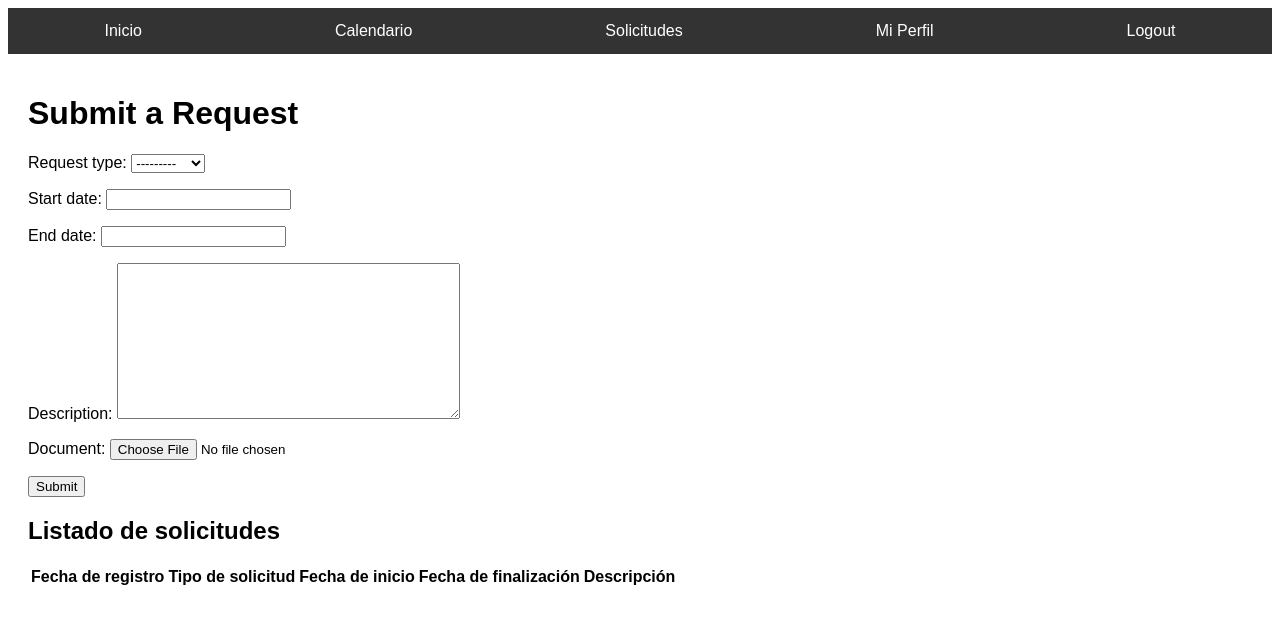
After one commit to LargoLujan/coporate_web_django, a Django app: page /manage_requests/ in a window 1280 px wide. The commit adds this page. Shown: the top 624 px of the page. Run offline with Django 4.2, Linux system fonts and the light colour scheme; a user stored in the database is signed in; lists and menus that the app fills with data are empty.

Commit message:
added profile manage

```diff
--- a/web3/employees/forms.py
+++ b/web3/employees/forms.py
@@ -18,12 +18,9 @@ class NewsForm(forms.ModelForm):
 class RequestForm(forms.ModelForm):
     class Meta:
         model = Request
-        fields = ['user', 'request_type', 'start_date', 'end_date', 'description',
-                  'document']  # Actualicé los campos también
+        fields = ['request_type', 'start_date', 'end_date', 'description', 'document']
         widgets = {
-            # 'department': forms.Select(attrs={'class': 'form-control'}),  # No veo un campo de department en tu modelo
             'request_type': forms.Select(choices=Request.REQUEST_CHOICES, attrs={'class': 'form-control'}),
-            # Aquí está la corrección
             'description': forms.Textarea(attrs={'class': 'form-control'}),
             'document': forms.FileInput(attrs={'class': 'form-control-file'}),
         }
--- a/web3/employees/models.py
+++ b/web3/employees/models.py
@@ -39,6 +39,7 @@ class Request(models.Model):
     description = models.TextField()
     document = models.FileField(upload_to='documents/', null=True, blank=True)
     is_approved = models.BooleanField(default=False)
+    created_at = models.DateTimeField(auto_now_add=True)
 
 
 @receiver(post_save, sender=User)
--- a/web3/employees/templates/base.html
+++ b/web3/employees/templates/base.html
@@ -53,11 +53,11 @@
             {% if user.is_authenticated %}
                 {% if user|has_group:"employees" %}
                     <a href="{% url 'calendar' %}">Calendario</a>
-                    <a href="{% url 'view_requests' %}">Solicitudes</a>
+                    <a href="{% url 'manage_requests' %}">Solicitudes</a>
                     <a href="{% url 'profile' %}">Mi Perfil</a>
                 {% elif user|has_group:"admin" or user|has_group:"head" %}
                     <a href="{% url 'calendar' %}">Calendario</a>
-                    <a href="{% url 'view_requests' %}">Solicitudes</a>
+                    <a href="{% url 'manage_requests' %}">Solicitudes</a>
                     <a href="{% url 'profile' %}">Mi Perfil</a>
                     <a href="{% url 'manage_news' %}">Gestion noticias</a>
                     <a href="{% url 'manage_requests' %}">Gestion solicitudes</a>
--- /dev/null
+++ b/web3/employees/templates/manage_requests.html
@@ -0,0 +1,40 @@
+{% extends "base.html" %}
+
+{% block content %}
+<h1>Submit a Request</h1>
+
+<form method="post" enctype="multipart/form-data">
+    {% csrf_token %}
+    {{ form.as_p }}
+    <button type="submit" class="btn btn-primary">Submit</button>
+</form>
+
+<!-- Aquí comienza la tabla para mostrar las solicitudes -->
+
+<h2>Listado de solicitudes</h2>
+<table class="table">
+    <thead>
+        <tr>
+            <th>Fecha de registro</th>
+            <th>Tipo de solicitud</th>
+            <th>Fecha de inicio</th>
+            <th>Fecha de finalización</th>
+            <th>Descripción</th>
+            <!-- Otros campos que quieras mostrar -->
+        </tr>
+    </thead>
+    <tbody>
+        {% for request in requests_list %}
+        <tr>
+            <td>{{ request.created_at }}</td>
+            <td>{{ request.request_type }}</td>
+            <td>{{ request.start_date }}</td>
+            <td>{{ request.end_date }}</td>
+            <td>{{ request.description }}</td>
+            <!-- Otros campos que quieras mostrar -->
+        </tr>
+        {% endfor %}
+    </tbody>
+</table>
+
+{% endblock %}
--- a/web3/employees/views.py
+++ b/web3/employees/views.py
@@ -54,13 +54,16 @@ def calendar(request, user_id=None):
 @user_passes_test(user_is_head_or_admin)
 def manage_requests(request):
     if request.method == "POST":
-        form = RequestForm(request.POST)
+        form = RequestForm(request.POST, request.FILES)
         if form.is_valid():
-            form.save()
+            request_model = form.save(commit=False)
+            request_model.user = request.user
+            request_model.save()
             return redirect('view_requests')
     else:
         form = RequestForm()
-    return render(request, 'employees/manage_requests.html', {'form': form})
+    return render(request, 'manage_requests.html', {'form': form})
+
 
 
 @login_required
@@ -73,13 +76,13 @@ def manage_news(request):
             return redirect('home')
     else:
         form = NewsForm()
-    return render(request, 'employees/manage_news.html', {'form': form})
+    return render(request, 'manage_news.html', {'form': form})
 
 
 @login_required
 def view_requests(request):
     requests = Request.objects.all()
-    return render(request, 'employees/view_requests.html', {'requests': requests})
+    return render(request, 'view_requests.html', {'request': requests})
 
 
 @login_required
```
Also changed, not shown: web3/employees/templates/manage_request.html (deleted, +0 -9 lines), web3/employees/templates/profile.html (+2 -6 lines), web3/employees/templates/view_requests.html (added, +12 -0 lines), web3/db.sqlite3, web3/employees/migrations/0003_request_created_at.py (added).
